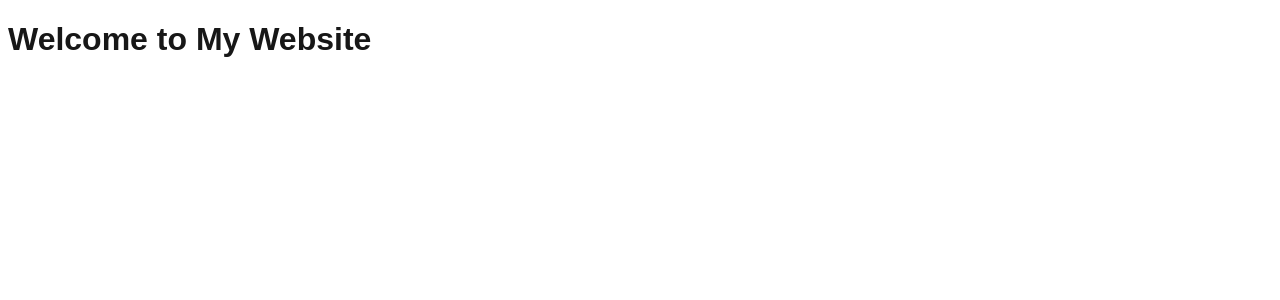
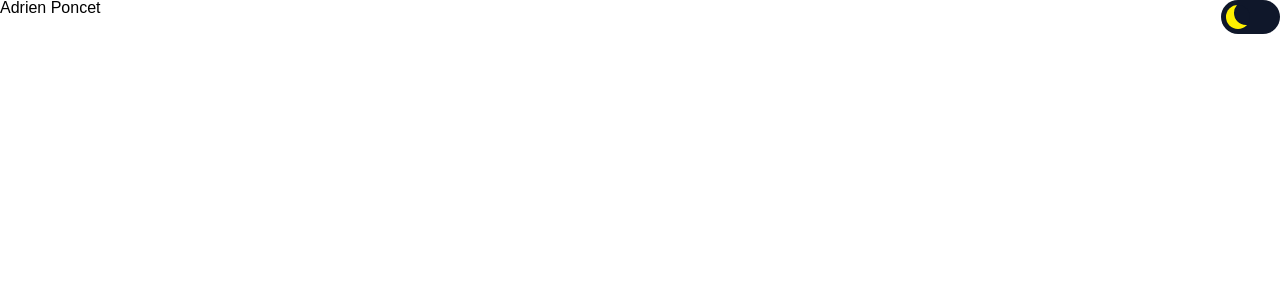
Before and after one commit to DevPoncet07/devponcet07ClientWeb, a Next.js app in the folder devponcet07_client_web/: page / in a window 1280 px wide. Shown: the top 300 px of the page. Built offline with nearby package versions, Linux system fonts and the light colour scheme.

Commit message:
add theme

```diff
--- a/devponcet07_client_web/app/globals.css
+++ b/devponcet07_client_web/app/globals.css
@@ -1,9 +1,65 @@
+/* RESET CSS */
+
+html, body, div, span, applet, object, iframe,
+h1, h2, h3, h4, h5, h6, p, blockquote, pre,
+a, abbr, acronym, address, big, cite, code,
+del, dfn, em, img, ins, kbd, q, s, samp,
+small, strike, strong, sub, sup, tt, var,
+b, u, i, center,
+dl, dt, dd, ol, ul, li,
+fieldset, form, label, legend,
+table, caption, tbody, tfoot, thead, tr, th, td,
+article, aside, canvas, details, embed,
+figure, figcaption, footer, header, hgroup,
+menu, nav, output, ruby, section, summary,
+time, mark, audio, video {
+	margin: 0;
+	padding: 0;
+	border: 0;
+	font-size: 100%;
+	font: inherit;
+	vertical-align: baseline;
+}
+article, aside, details, figcaption, figure,
+footer, header, hgroup, menu, nav, section {
+	display: block;
+}
+body {
+	line-height: 1;
+    background: #fff;
+}
+ol, ul {
+	list-style: none;
+}
+blockquote, q {
+	quotes: none;
+}
+blockquote:before, blockquote:after,
+q:before, q:after {
+	content: '';
+	content: none;
+}
+table {
+	border-collapse: collapse;
+	border-spacing: 0;
+}
+
+/* My css*/
 
 :root {
   --background: #ffffff;
-  --foreground: #171717;
+  --font-color: #171717;
 }
 
+[data-theme="dark"] {
+  --background: #0f172a;
+  --font-color: #ffffff;
+
+  h1{
+    color:var(--font-color)
+  }
+
+}
 
 body {
   background: var(--background);
--- a/devponcet07_client_web/app/layout.tsx
+++ b/devponcet07_client_web/app/layout.tsx
@@ -9,7 +9,7 @@ export default function RootLayout({
 }>) {
   return (
     <html>
-      <body className="min-h-full flex flex-col">{children}</body>
+      <body >{children}</body>
     </html>
   );
 }
--- a/devponcet07_client_web/app/page.tsx
+++ b/devponcet07_client_web/app/page.tsx
@@ -1,4 +1,4 @@
-import Header from "@/components/Header";
+import Header from "@/components/header/Header";
 
 
 export default function Home() {
--- a/devponcet07_client_web/components/Header.tsx
+++ /dev/null
@@ -1,8 +0,0 @@
-
-export default function Header() {
-    return (
-        <header>
-            <h1>Welcome to My Website</h1>
-        </header>
-    )
-}
--- /dev/null
+++ b/devponcet07_client_web/components/header/ButtonTheme/ButtonTheme.module.css
@@ -0,0 +1,51 @@
+/* The switch - the box around the slider */
+.switch {
+  font-size: 17px;
+  position: relative;
+  display: inline-block;
+  width: 3.5em;
+  height: 2em;
+}
+
+/* Hide default HTML checkbox */
+.switch input {
+  opacity: 0;
+  width: 0;
+  height: 0;
+}
+
+/* The slider */
+.slider {
+  --background: #0f172a;
+  position: absolute;
+  cursor: pointer;
+  top: 0;
+  left: 0;
+  right: 0;
+  bottom: 0;
+  background-color: var(--background);
+  transition: .5s;
+  border-radius: 30px;
+}
+
+.slider:before {
+  position: absolute;
+  content: "";
+  height: 1.4em;
+  width: 1.4em;
+  border-radius: 50%;
+  left: 10%;
+  bottom: 15%;
+  box-shadow: inset 8px -4px 0px 0px #fff000;
+  background: var(--background);
+  transition: .5s;
+}
+
+input:checked + .slider {
+  background-color: #ffffff;;
+}
+
+input:checked + .slider:before {
+  transform: translateX(100%);
+  box-shadow: inset 15px -4px 0px 15px #fff000;
+}
--- /dev/null
+++ b/devponcet07_client_web/components/header/ButtonTheme/ButtonTheme.tsx
@@ -0,0 +1,23 @@
+"use client"
+import { useEffect, useState } from "react"
+import styles from "./ButtonTheme.module.css"
+
+export default function ButtonTheme() {
+
+    const [isDark, setIsDark] = useState(false)
+
+    useEffect(() => {
+        document.documentElement.setAttribute("data-theme", isDark ? "dark" : "light")
+    }, [isDark])
+
+    function handleSetTheme() {
+        setIsDark(!isDark)
+    }
+
+    return (
+        <label className={styles.switch} >
+            <input type="checkbox" />
+            <span className={styles.slider} onClick={handleSetTheme}></span>
+        </label>
+    )
+}
--- /dev/null
+++ b/devponcet07_client_web/components/header/Header.module.css
@@ -0,0 +1,6 @@
+.header{
+    display:flex;
+    flex-direction: row;
+    justify-content: space-between;
+    background-color: var(--background);
+}
--- /dev/null
+++ b/devponcet07_client_web/components/header/Header.tsx
@@ -0,0 +1,13 @@
+
+import styles from "./Header.module.css"
+import ButtonTheme from "./ButtonTheme/ButtonTheme"
+
+export default function Header() {
+
+    return (
+        <header className={styles.header}>
+            <h1>Adrien Poncet</h1>
+            <ButtonTheme/>
+        </header>
+    )
+}
```
